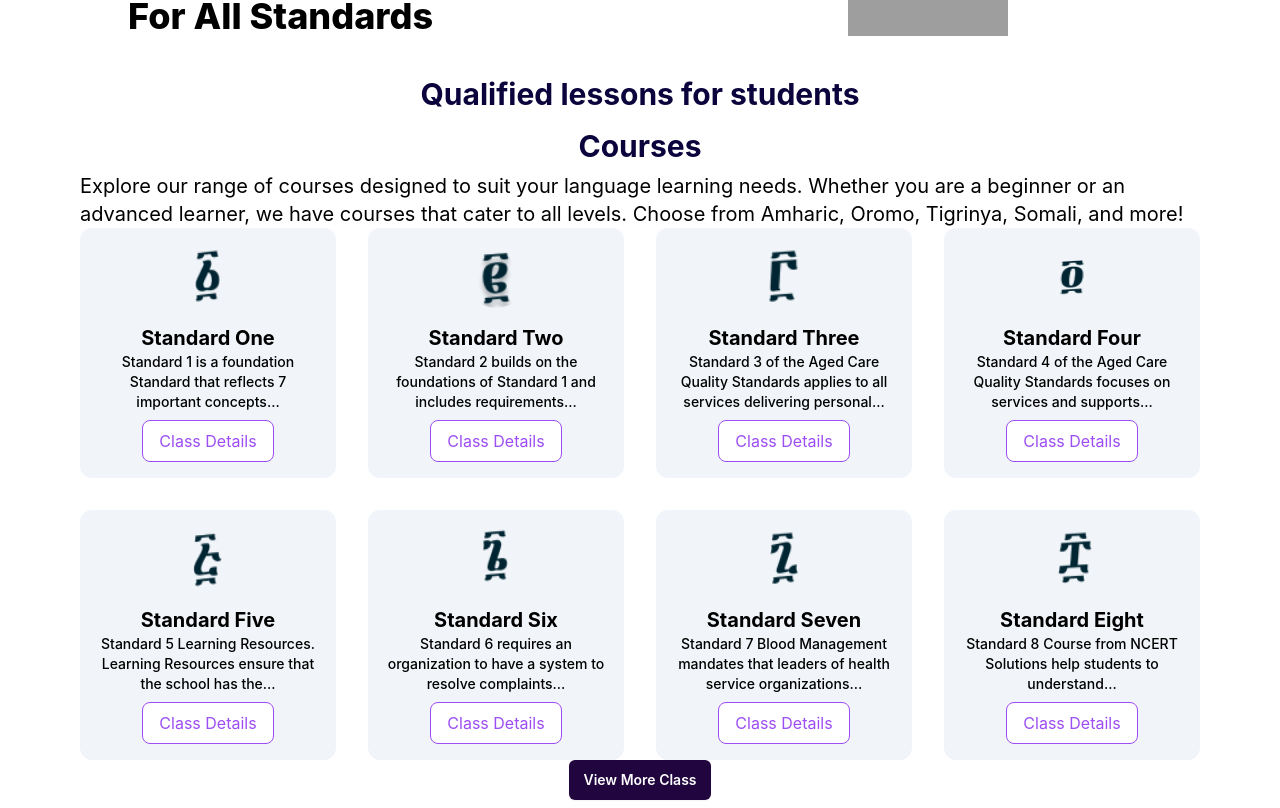
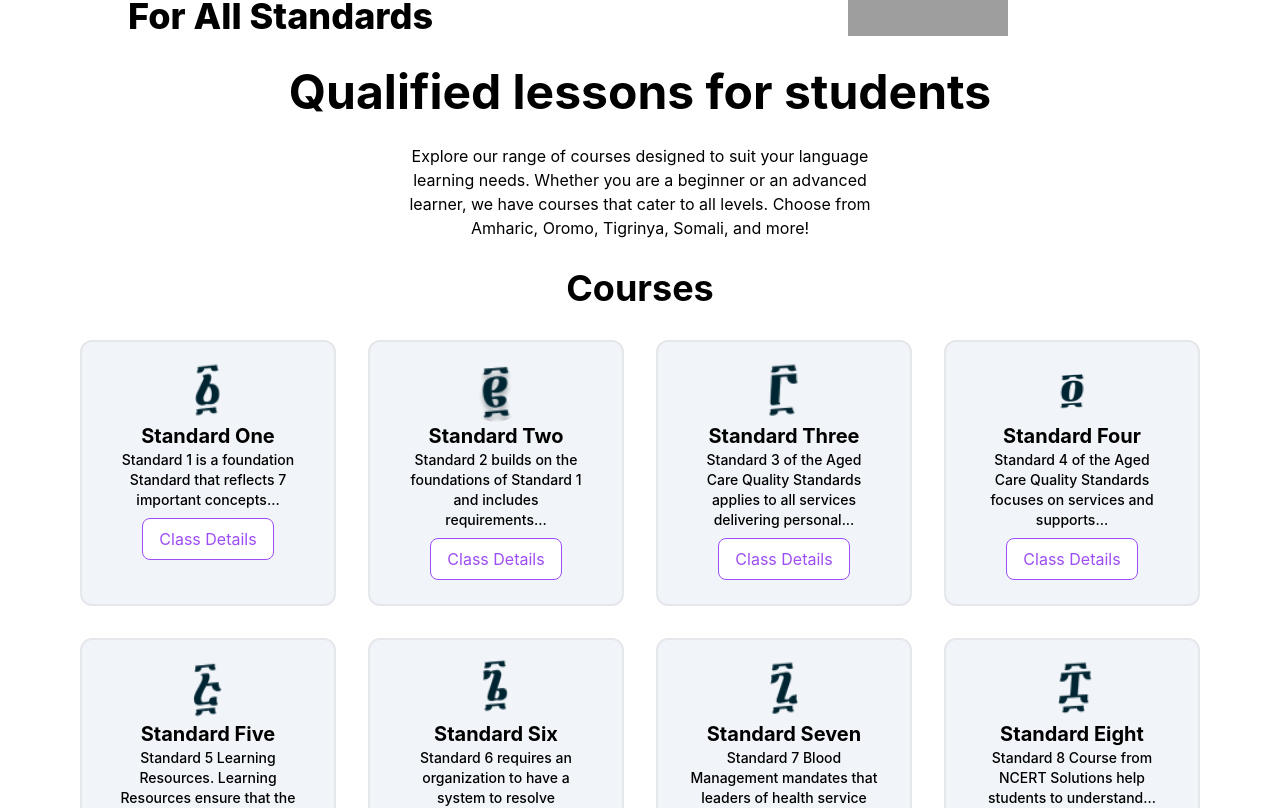
Before and after one commit to nati589/elearning, a React (Create React App) app: page /elearning/courses in a window 1280 px wide. Shown: the part 260-1068 px from the top of the page. Built offline with nearby package versions, Linux system fonts and the light colour scheme; grey boxes are pictures that could not be loaded.

Commit message:
landing responsive

```diff
--- /dev/null
+++ b/src/components/CourseCard.jsx
@@ -0,0 +1,28 @@
+import React from "react";
+
+export default function CourseCard({ course }) {
+  return (
+    <div className="bg-slate-100 rounded-xl p-4 dark:bg-[#FFFFFF] border-2">
+      <img
+        className="w-16 h-16 rounded-full mx-auto"
+        src={course.image}
+        alt={`images`}
+        width="64"
+        height="64"
+      />
+      <div className="">
+        <h4 className="font-bold text-xl text-center">{course.title}</h4>
+        <p className="text-sm font-medium mx-4 text-center">
+          {course.description}
+        </p>
+        <div className="flex justify-center my-2">
+          <a
+            href="/elearning/coursedetails"
+            className="border border-[#9C4DF4] text-[#9C4DF4] hover:bg-[#9C4DF4] hover:text-white py-2 px-4 rounded-lg md:bg-white md:text-[#9C4DF4] md:hover:bg-[#9C4DF4] md:hover:text-white">
+            Class Details
+          </a>
+        </div>
+      </div>
+    </div>
+  );
+}
--- a/src/components/CourseList.jsx
+++ b/src/components/CourseList.jsx
@@ -1,6 +1,7 @@
 import React from "react";
+import CourseCard from "./CourseCard";
 
-function CourseCard() {
+function CourseList() {
   const courseData = [
     {
       title: "Standard One",
@@ -54,61 +55,33 @@ function CourseCard() {
 
   return (
     <div>
-      <h3 className="font-bold justify-center flex flex-wrap items-center py-2 text-3xl text-[#0A033C]">
+      <h3 className="text-center text-5xl font-bold mx-2">
         Qualified lessons for students
       </h3>
-      <h3 className="font-bold text-3xl text-center text-[#0A033C] py-2">
-        Courses
-      </h3>
 
-      <p className="flex flex-wrap items-center justify-center px-4 sm:px-8 md:px-20 text-xl">
+      <p className="text-center py-5 px-20 self-center lg:w-1/2 sm:w-full mx-auto text-md my-2 ">
         Explore our range of courses designed to suit your language learning
         needs. Whether you are a beginner or an advanced learner, we have
         courses that cater to all levels. Choose from Amharic, Oromo, Tigrinya,
         Somali, and more!
       </p>
+      <h4 className="text-center text-4xl font-bold">Courses</h4>
 
-      <div className="grid grid-cols-2 md:grid-cols-4 gap-4 md:gap-8 px-4 sm:px-8 md:px-20">
+      <div className="grid grid-cols-1 md:grid-cols-2 lg:grid-cols-4 gap-4 md:gap-8 px-4 sm:px-8 md:px-20 my-8">
         {courseData.map((course, index) => (
-          <div
-            key={index}
-            className="bg-slate-100 rounded-xl p-4 dark:bg-[#FFFFFF]"
-          >
-            <img
-              className="w-16 h-16 rounded-full mx-auto"
-              src={course.image}
-              alt={`images ${index + 1}`}
-              width="64"
-              height="64"
-            />
-            <div className="pt-4 text-center space-y-2">
-              <blockquote>
-                <p className="text-sm font-medium">
-                  <h4 className="font-bold text-xl">{course.title}</h4>
-                  {course.description}
-                </p>
-              </blockquote>
-              <button
-                type="submit"
-                className="border border-[#9C4DF4] text-[#9C4DF4] hover:bg-[#9C4DF4] hover:text-white py-2 px-4 rounded-lg md:bg-white md:text-[#9C4DF4] md:hover:bg-[#9C4DF4] md:hover:text-white"
-              >
-                Class Details
-              </button>
-            </div>
-          </div>
+          <CourseCard key={index} course={course} />
         ))}
       </div>
 
-      <div className="flex justify-center px-4 sm:px-8 md:px-20">
-        <button
-          type="submit"
-          className="flex-none rounded-md bg-[#20053E] px-3.5 py-2.5 text-sm font-semibold text-white shadow-sm hover:bg-[#9C4DF4] focus-visible:outline focus-visible:outline-2 focus-visible:outline-offset-2 focus-visible:outline-indigo-500"
-        >
-          View More Class
-        </button>
+      <div className="flex justify-center px-4 sm:px-8 md:px-20 my-4">
+        <a
+          href="/elearning/courses"
+          className="flex-none rounded-md bg-[#20053E] px-3.5 py-2.5 text-sm font-semibold text-white shadow-sm hover:bg-[#9C4DF4] focus-visible:outline focus-visible:outline-2 focus-visible:outline-offset-2 focus-visible:outline-indigo-500">
+          View More Courses
+        </a>
       </div>
     </div>
   );
 }
 
-export default CourseCard;
+export default CourseList;
--- a/src/components/Explore.jsx
+++ b/src/components/Explore.jsx
@@ -3,35 +3,39 @@ import Image from "../assets/explore-bg.png";
 
 const TextComponent = () => {
   return (
-    <div className="text-center lg:text-left lg:w-1/2 lg:pl-10">
-      <h3 className="font-bold text-3xl text-[#0A033C]">Explore Ethiopia</h3>
+    <div className="">
+      <h3 className="text-3xl font-bold text-[#0A033C] sm:text-6xl md:text-start text-center
+            ">Explore Ethiopia</h3>
       <p className="px-4 lg:px-0 py-4">
         High-definition video is video of higher resolution and quality than
         standard-definition. While there is no standardized meaning for
         high-definition, generally any video.
       </p>
-      <div className="flex justify-center lg:justify-start">
+      {/* <div className="flex justify-center lg:justify-start">
         <a
           href="/"
           className="rounded-md bg-[#0A033C] px-3.5 py-2.5 text-sm font-semibold text-white shadow-sm hover:bg-[#9C4DF4]"
         >
           Career Information
         </a>
-      </div>
+      </div> */}
     </div>
   );
 };
 
 const Explore = () => {
   return (
-    <div className="flex flex-col lg:flex-row items-center px-5 lg:px-10 py-10">
+      <div className="w-full">
+    <div className="flex flex-wrap md:flex-nowrap items-center justify-center px-8 py-10 w-3/4 mx-auto gap-8">
+
       <img
         src={Image}
         alt="Explore Ethiopia"
-        className="w-40 h-auto lg:w-1/4 lg:mr-10"
-      />
+        className="lg:w-80 sm:w-64 mb-8 lg:mb-0 lg:mr-8"
+        />
       <TextComponent />
     </div>
+        </div>
   );
 };
 
--- a/src/components/LandingHero.jsx
+++ b/src/components/LandingHero.jsx
@@ -16,8 +16,9 @@ function LandingHero() {
           }}
         />
       </div>
-      <div className="flex flex-wrap-reverse flex-col md:flex-row md:justify-between items-center px-4 md:px-24 py-8 md:py-12 lg:py-40">
-          <div className=" max-w-2xl py-32 sm:py-12 lg:py-40">
+      {/* Hero Section  */}
+      <div className="flex sm:flex-wrap-reverse lg:flex-nowrap flex-col md:flex-row lg:justify-between items-center px-4 md:px-24 py-8 md:py-12 lg:py-4">
+        <div className=" max-w-2xl py-32 sm:py-12 lg:py-40">
           <div className="">
             <h1 className="text-4xl font-bold tracking-tight text-[#0A033C] sm:text-6xl lg:text-start sm:text-center">
               Learn Ethiopian Languages
--- a/src/components/Mentor.jsx
+++ b/src/components/Mentor.jsx
@@ -1,38 +1,39 @@
 import React from "react";
 import image from "../assets/MentorImage.png";
-import Background from "../assets/mentor-bg-1.png";
-import Background1 from "../assets/mentor-bg-2.png";
-import Background2 from "../assets/mentor-bg-3.png";
+// import Background from "../assets/mentor-bg-1.png";
+// import Background1 from "../assets/mentor-bg-2.png";
+// import Background2 from "../assets/mentor-bg-3.png";
 
 const TextComponent = () => {
   return (
     <div>
       <h1
-        className="text-3xl font-bold tracking-tight text-[#0A033C] sm:text-6xl lg:text-start sm:text-center text-justify
-            "
-      >
-        Want to share your knowledge? Join us a Mentor{" "}
+        className="text-3xl font-bold text-[#0A033C] sm:text-6xl md:text-start text-center
+            ">
+        Want to share your knowledge? Join as a Mentor{" "}
       </h1>
-      <p className="mt-6 text-lg leading-8 text-gray-600 lg:text-start sm:text-center">
+      <p className="mt-6 text-lg leading-8 text-gray-600 md:text-start text-center">
         High-definition video is video of higher resolution and quality than
         standard-definition. While there is no standardized meaning for
         high-definition, generally any video.
       </p>
-      <div className="py-10">
+      {/* <div className="py-10">
         <a
           href="/"
           className="rounded-md bg-[#0A033C] px-3.5 py-2.5 text-sm font-semibold text-white shadow-sm hover:bg-[#9C4DF4] focus-visible:outline focus-visible:outline-2 focus-visible:outline-offset-2 focus-visible:outline-indigo-600 s"
         >
           Career Information
         </a>
-      </div>
+      </div> */}
     </div>
   );
 };
 
 const Mentor = () => {
   return (
-    <div className="flex flex-col-4 lg:flex-col-4 items-center justify-center px-40 py-10 ">
+
+    <div className="w-full">
+    <div className="flex flex-wrap md:flex-nowrap items-center justify-center px-8 py-10 w-3/4 mx-auto">
       <img
         src={image}
         alt=""
@@ -42,7 +43,7 @@ const Mentor = () => {
       <div>
         <TextComponent />
       </div>
-      <div>
+      {/* <div>
         <div className="py-5">
           <img
             src={Background}
@@ -66,8 +67,10 @@ const Mentor = () => {
             className="w-24 md:w-32 lg:w-40 mb-8 md:mb-0 lg:mr-8"
           />
         </div>
-      </div>
+      </div> */}
     </div>
+    </div>
+
   );
 };
 
```
Also changed, not shown: src/components/OurGoal.jsx (+24 -23 lines).
